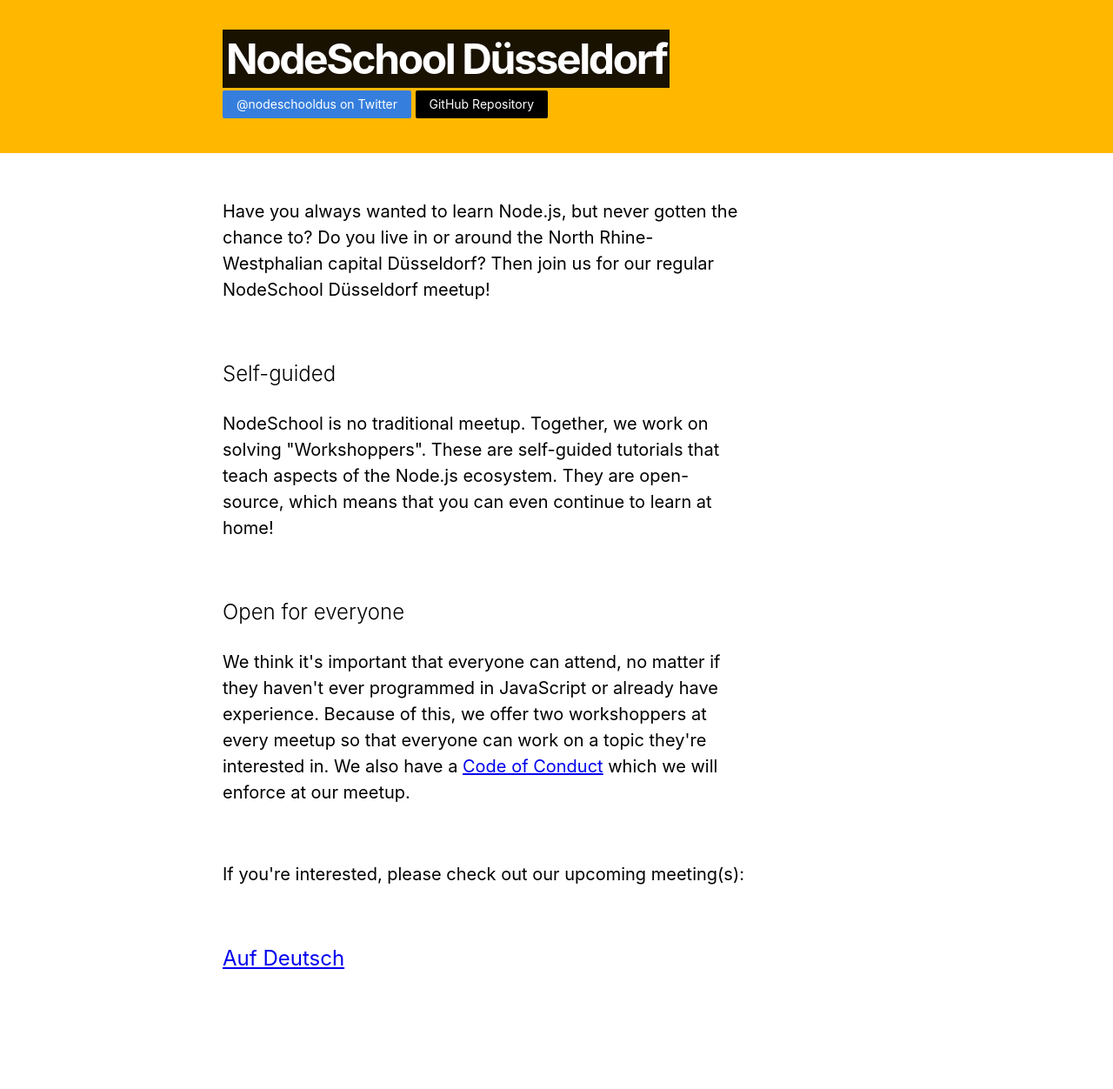
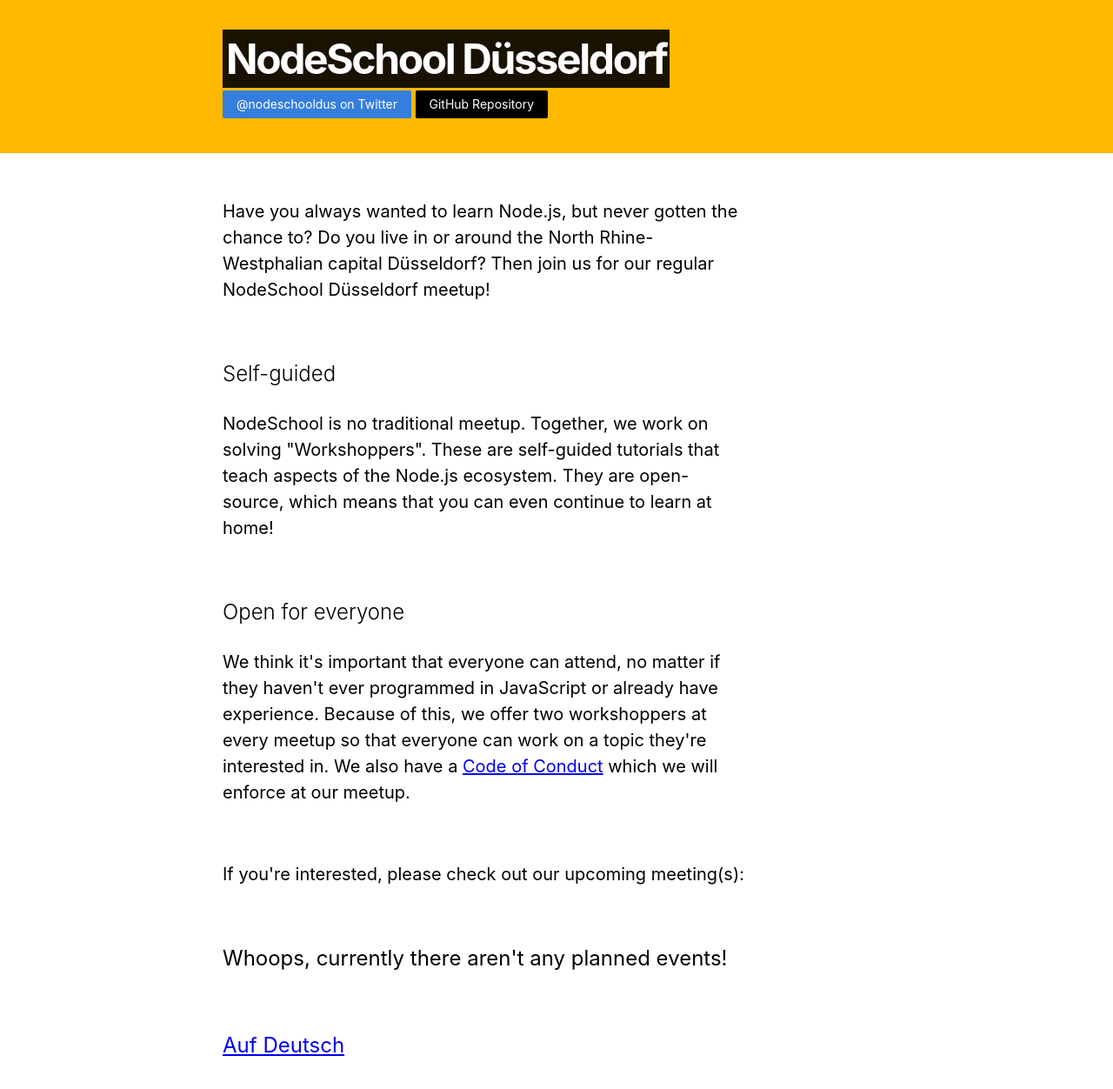
Before and after one commit to nodeschool/dusseldorf, a Jekyll site: the page built from index.html, in a window 1280 px wide. Shown: the whole page at 87% size. Built offline with Jekyll 4.4.1, drawn with Linux system fonts in a browser that asks for light colours; before the commit the page ends 1152 px from its top, so only the background shows below that.

Commit message:
add fallback if there are no future events

```diff
--- a/index.html
+++ b/index.html
@@ -29,7 +29,8 @@ title: NodeSchool Düsseldorf
   If you're interested, please check out our upcoming meeting(s):
 </p>
 {% assign evts = site.events | where_exp: "evt", "evt.number > site.last" %}
-{% for event in evts%}
+{% if evts.length > 0 %}
+  {% for event in evts %}
   <a class="no-underline" href="{{ event.url | relative_url }}">
     <article class="br2 ba dark-gray b--black-10 mv4 measure w-100">
       <div class="pa2 ph3-ns pb3-ns">
@@ -45,5 +46,10 @@ title: NodeSchool Düsseldorf
   </article>
   </a>
   {% endfor %}
+{% else %}
+  <div class="f4 f3-ns mb5 lh-copy measure sans-serif">
+    Whoops, currently there aren't any planned events!
+  </div>
+{% endif %}
 
 <a href="{{ '/de' | relative_url }}">Auf Deutsch</a>
```
Also changed, not shown: Gemfile.lock. Lines whose indentation alone changed are shown as unchanged.
